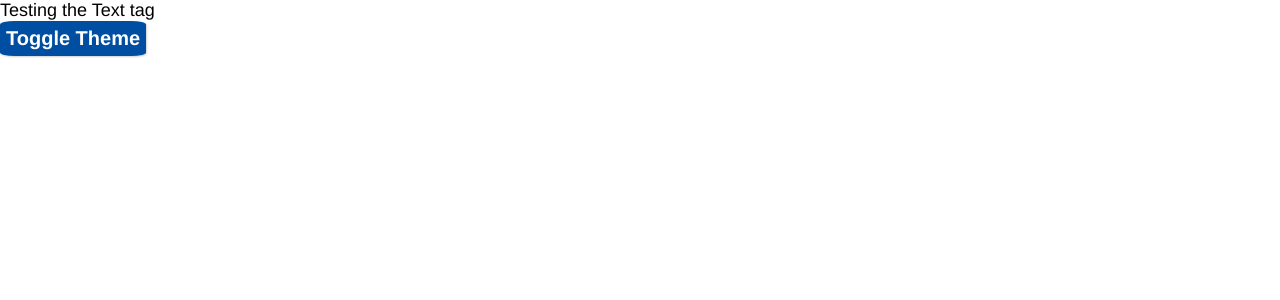
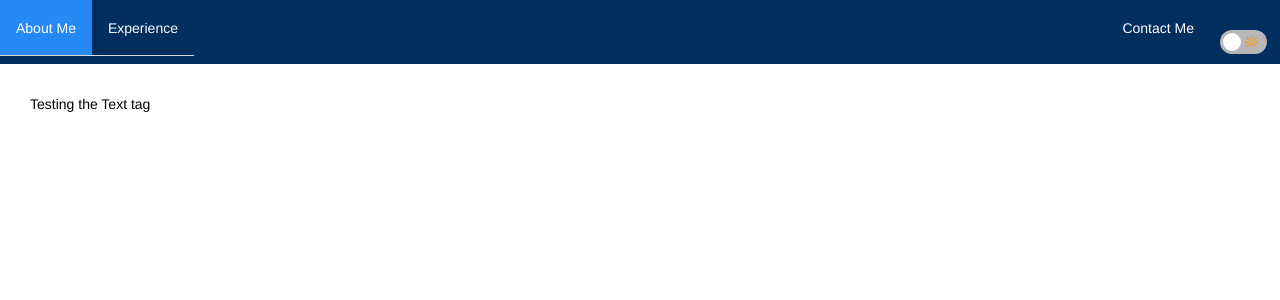
Before and after one commit to GoodJoe2049/personal-website, a React (Create React App) app in the folder personal-site/: page / in a window 1280 px wide. Shown: the top 300 px of the page. Built offline with nearby package versions, Linux system fonts and the light colour scheme.

Commit message:
theme toggle, navbar colors

```diff
--- a/personal-site/src/App.js
+++ b/personal-site/src/App.js
@@ -1,19 +1,23 @@
 import React, {useState} from "react";
 import './App.css';
 import { backgroundColor } from "./components/ThemeFunctions";
+import Navigation from "./components/Navigation.tsx";
 
 import Text from './components/CustomUI/Text.tsx';
-import Button from "./components/CustomUI/Button.tsx";
 
 function App() {
   const [theme, setTheme] = useState(true);
   return (
     <div style={
       {backgroundColor: backgroundColor(theme), transition: "all .25s ease-in-out"}}>
-      <Text theme={theme}>Testing the Text tag</Text>
+      {/*<Text theme={theme}>Testing the Text tag</Text>
       <Button theme={theme} onClick={()=>setTheme(!theme)}>
         Toggle Theme
-      </Button>
+      </Button>*/}
+    <Navigation theme={theme} setTheme={setTheme}/>
+    <div style={{height: "1000px", margin: "30px"}}>
+      <Text theme={theme}>Testing the Text tag</Text>
+    </div>
     </div>
   );
 }
--- a/personal-site/src/components/CustomUI/Button.tsx
+++ b/personal-site/src/components/CustomUI/Button.tsx
@@ -12,7 +12,7 @@ const TextFormat = styled.div`
 interface ButtonProps{
   children: string;
   theme?: boolean;
-  onClick?(): any;
+  onClick?(): function;
   //more to be added
 };
 
--- a/personal-site/src/components/CustomUI/Text.tsx
+++ b/personal-site/src/components/CustomUI/Text.tsx
@@ -3,7 +3,7 @@ import React from "react";
 import styled from "@emotion/styled";
 
 const TextFormat = styled.div<{textColor: string}>`
-  font-size: 18px;
+  font-size: 14px;
   font-family: Helvetica;
   transition: all .25s ease-in-out;
   color: ${props => props.textColor};
--- /dev/null
+++ b/personal-site/src/components/Navigation.tsx
@@ -0,0 +1,49 @@
+import { Navbar, Nav } from 'rsuite';
+import React from "react";
+import 'rsuite/dist/rsuite.min.css';
+import styled from "@emotion/styled";
+import Button from 'rsuite/Button';
+import Toggle from 'rsuite/Toggle';
+import { backgroundColor, buttonColor, navBarBackgroundColor } from './ThemeFunctions';
+
+const NavFormat = styled.div`
+  background-color: black;
+`;
+
+interface NavigationProps{
+  theme: boolean;
+  setTheme(theme: boolean): () => void;
+};
+
+const Navigation = ({theme, setTheme}: NavigationProps) => {
+  console.log(theme)
+  return (
+    <Navbar appearance='inverse' style={{
+      backgroundColor: navBarBackgroundColor(theme),
+      transition: "all .25s ease-in-out",
+      fontFamily: "Helvetica"
+      }}>
+        <Nav appearance='tabs'>
+          <Nav.Item>About Me</Nav.Item>
+          <Nav.Item>Experience</Nav.Item>
+        </Nav>
+        <Nav pullRight>
+          <Toggle style={{
+            alignItems: "center",
+            margin: "10px",
+            paddingTop: "20px",
+            width: "50px",
+            transition: "all .25s ease-in-out",
+            }}
+            onClick={()=>setTheme(!theme)}
+            unCheckedChildren={"🔆"}
+            checkedChildren={"🌙"}
+          >
+          </Toggle>
+          <Nav.Item>Contact Me</Nav.Item>
+        </Nav>
+    </Navbar>
+  );
+};
+
+export default Navigation;
--- a/personal-site/src/components/ThemeFunctions.js
+++ b/personal-site/src/components/ThemeFunctions.js
@@ -5,9 +5,13 @@ export const generalTextColor = theme =>(
 );
 
 export const buttonColor = theme =>(
-  (theme ?? true) ? "#004ea1" : "#ba7916"
+  (theme ?? true) ? "#002e5e" : "#ba7916"
 );
 
 export const backgroundColor = theme =>(
   (theme ?? true) ? "#FFFFFF" : "#292929"
 );
+
+export const navBarBackgroundColor = theme =>(
+  (theme ?? true) ? "#002e5e" : "#ba7916"
+);
```
